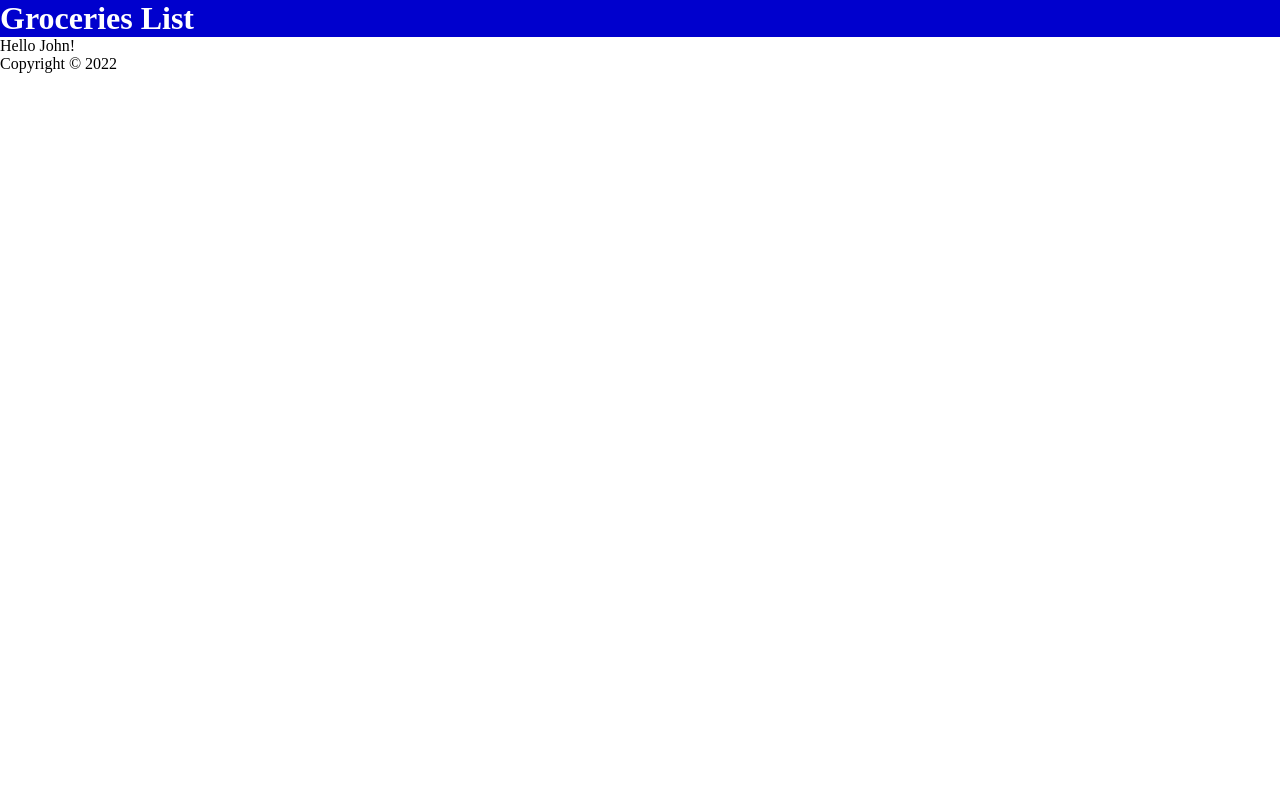
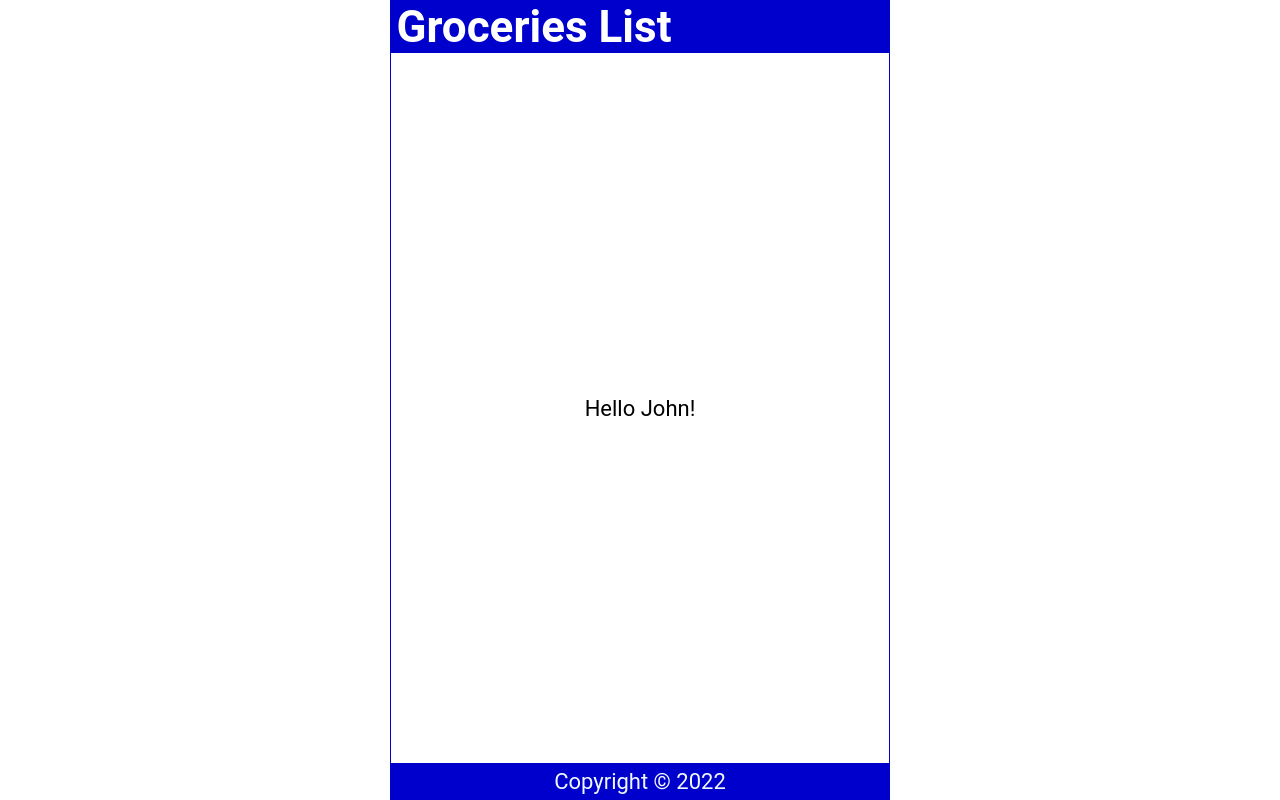
Before and after one commit to GUchechi/g-groceries-list, a React (Create React App) app: page / in a window 1280 px wide. Built offline with nearby package versions, Linux system fonts and the light colour scheme.

Commit message:
react styling

```diff
--- a/src/index.css
+++ b/src/index.css
@@ -3,3 +3,57 @@
   padding: 0;
   box-sizing: border-box;
 }
+
+html {
+  font-size: 22px;
+}
+
+body {
+  min-height: 100vh;
+  font-family: 'Roboto', 'Oxygen',
+    'Ubuntu', 'Cantarell', 'Fira Sans', 'Droid Sans', 'Helvetica Neue',
+    sans-serif;
+  -webkit-font-smoothing: antialiased;
+  -moz-osx-font-smoothing: grayscale;
+}
+.App {
+  display: flex;
+  flex-direction: column;
+  justify-content: center;
+  align-items: center;
+  height: 100vh;
+  width: 100%;
+  max-width: 500px;
+  border: 1px solid mediumblue;
+  margin: auto;
+}
+
+header {
+  width: 100%;
+  padding: 0 0.25em;
+  background-color: mediumblue;
+  color: aliceblue;
+  display: flex;
+  justify-content: space-between;
+  align-items: center;
+}
+
+
+main {
+  width: 100%;
+  display: flex;
+  flex-direction: column;
+  flex-grow: 1;
+  justify-content: center;
+  align-items: center;
+  overflow-y: auto;
+}
+
+footer {
+  width: 100%;
+  padding: 0.25em;
+  background-color: mediumblue;
+  color: aliceblue;
+  display: grid;
+  place-content: center;
+}
```
